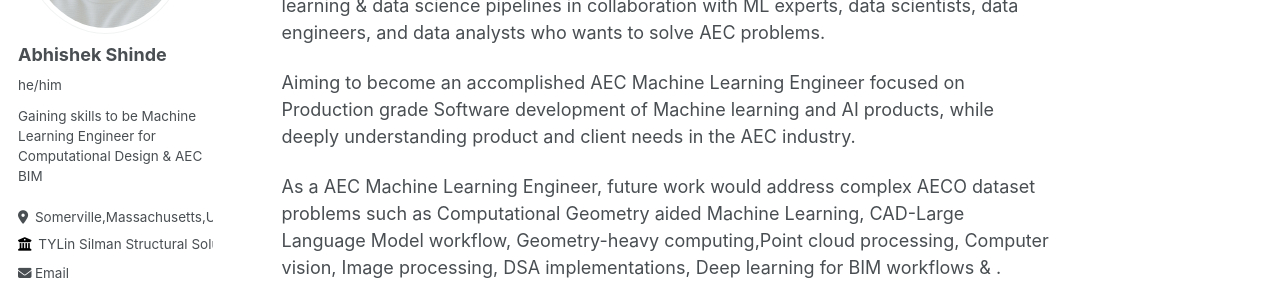
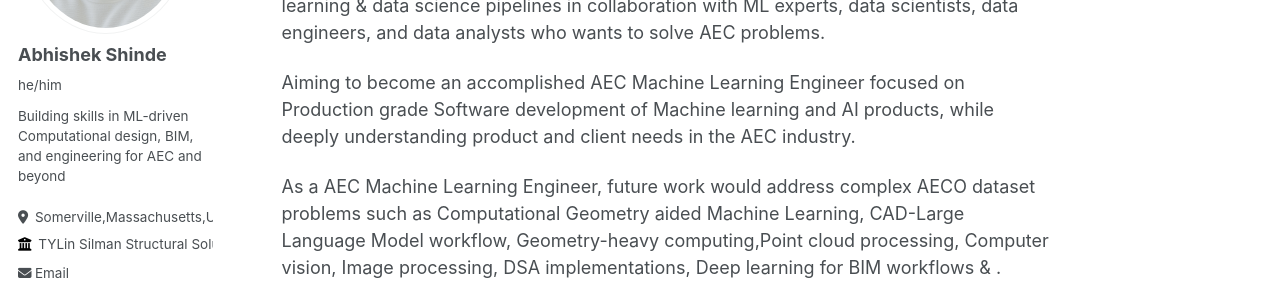
Before and after one commit to InquisitiveAS/InquisitiveAS.github.io, a Jekyll site: the page built from _pages/about.md, in a window 1280 px wide. Shown: the part 288-584 px from the top of the page. Built offline with Jekyll 4.4.1, drawn with Linux system fonts in a browser that asks for light colours.

Commit message:
Update _config.yml

```diff
--- a/_config.yml
+++ b/_config.yml
@@ -24,7 +24,7 @@ author:
   avatar           : "headshot_Abhi_r.png"
   name             : "Abhishek Shinde"
   pronouns         :  he/him
-  bio              : "Gaining skills to be Machine Learning Engineer for Computational Design & AEC BIM"
+  bio              : "Building skills in ML-driven Computational design, BIM, and engineering for AEC and beyond"
   location         : "Somerville,Massachusetts,USA"
   employer         : "TYLin Silman Structural Solutions"
   uri              : # URL
```
